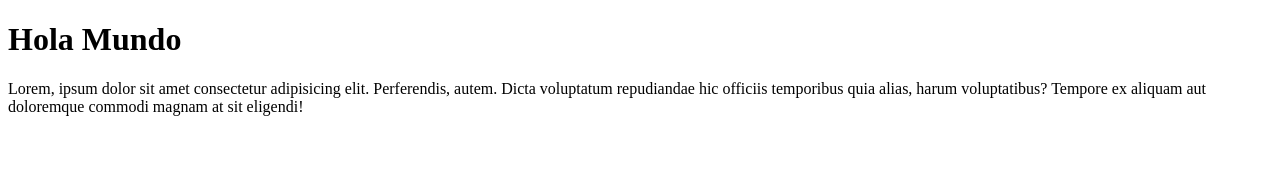
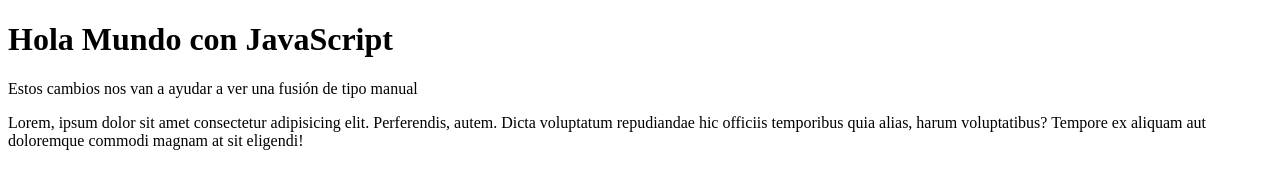
Before and after one commit to EmiCelis/entregas_lenguajes_interpretados, a plain HTML site: page mds/ramas/index.html in a window 1280 px wide. Drawn offline with Linux system fonts and the light colour scheme.

Commit message:
Modificando index.html en la rama js

```diff
--- a/mds/ramas/index.html
+++ b/mds/ramas/index.html
@@ -6,7 +6,8 @@
     <title>Hola Mundo</title>
 </head>
 <body>
-  <h1>Hola Mundo</h1>
+  <h1>Hola Mundo con JavaScript</h1>
+  <p>Estos cambios nos van a ayudar a ver una fusión de tipo manual</p>
   <p>Lorem, ipsum dolor sit amet consectetur adipisicing elit. Perferendis, autem. Dicta voluptatum repudiandae hic officiis temporibus quia alias, harum voluptatibus? Tempore ex aliquam aut doloremque commodi magnam at sit eligendi!</p>
 </body>
 </html>
```
